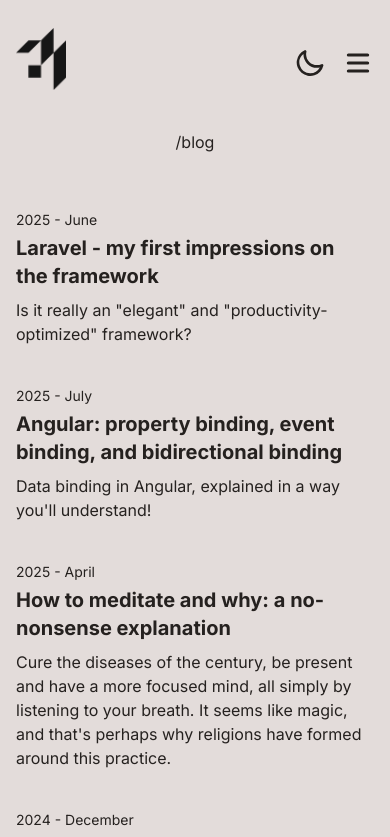
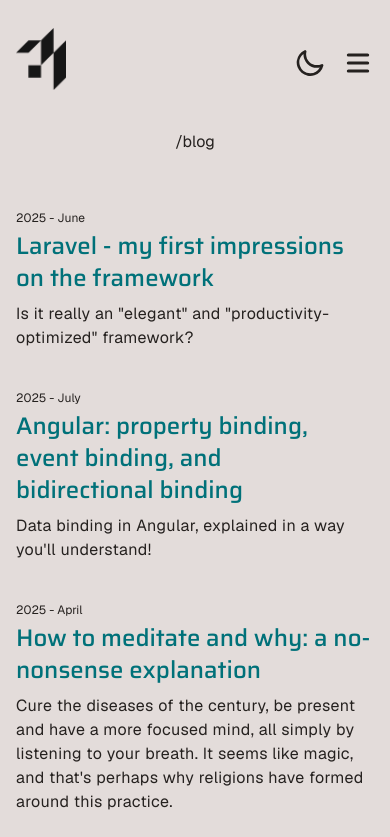
Before and after one commit to codigoisaac/isaacmuniz.pro, a Next.js app: page /blog in a window 390 px wide. Shown: the top 837 px of the page. Built offline with nearby package versions, Linux system fonts and the light colour scheme.

Commit message:
use better fonts

```diff
--- a/app/blog/[slug]/page.tsx
+++ b/app/blog/[slug]/page.tsx
@@ -18,9 +18,11 @@ export default async function BlogPostPage(props: PageProps) {
 
   return (
     <>
-      <div className="badge badge-sm badge-secondary">/blog/{params.slug}</div>
+      <div className="font-geistMono badge badge-sm badge-secondary">
+        /blog/{params.slug}
+      </div>
 
-      <div className="mb-5 mt-1.5 text-4xl md:text-5xl text-primary leading-14">
+      <div className="font-saira mb-5 mt-1.5 text-4xl md:text-5xl text-primary leading-14">
         {post.title}
       </div>
 
--- a/app/blog/page.tsx
+++ b/app/blog/page.tsx
@@ -15,14 +15,18 @@ export default function BlogPage() {
           className="flex flex-col gap-1 mb-10"
         >
           {/* Date */}
-          <div className="text-sm text-gray-400">{post.date.toString()}</div>
+          <div className="text-xs text-gray-400">{post.date.toString()}</div>
 
           <div className="flex flex-col gap-2">
             {/* Title */}
-            <div className="text-xl font-bold text-pretty">{post.title}</div>
+            <div className="font-saira text-2xl font-medium text-pretty text-primary">
+              {post.title}
+            </div>
 
             {/* Excerpt */}
-            <div className="text-pretty text-gray-400">{post.excerpt}</div>
+            <div className="text-pretty tracking-wide text-gray-400">
+              {post.excerpt}
+            </div>
           </div>
         </Link>
       ))}
--- a/app/globals.css
+++ b/app/globals.css
@@ -1,6 +1,5 @@
 @import "tailwindcss";
 @plugin "daisyui" {
-  themes: all;
 }
 
 @plugin "daisyui/theme" {
@@ -74,10 +73,10 @@
 }
 
 @theme {
-  --font-sans: var(--font-geist-sans);
-  --font-mono: var(--font-geist-mono);
-  --font-transducer: "Transducer", sans-serif;
-  --font-transducer-entended: "TransducerExtended", sans-serif;
+  --font-transducer: var(--font-transducer);
+  --font-transducer-extended: var(--font-transducer-extended);
+  --font-saira: var(--font-saira);
+  --font-geistMono: var(--font-geistMono);
 
   --color-*: initial;
 
@@ -118,13 +117,3 @@
 body {
   font-family: Arial, Helvetica, sans-serif;
 }
-
-@font-face {
-  font-family: Transducer;
-  /* src: url("/static/fonts/transducer/transducer-regular.otf"); */
-  src: url("/fonts/transducer/transducer-regular.otf");
-}
-@font-face {
-  font-family: TransducerExtended;
-  src: url("/fonts/transducer/transducer-extendedregular.otf");
-}
--- a/app/layout.tsx
+++ b/app/layout.tsx
@@ -1,11 +1,40 @@
 import "./globals.css";
 import AppHeader from "@/components/layout/AppHeader";
 import type { Metadata } from "next";
-import { Inter } from "next/font/google";
+import localFont from "next/font/local";
+import { Saira, Geist, Geist_Mono } from "next/font/google";
 import ThemeProvider from "../context/ThemeProvider";
 import clsx from "clsx";
 
-const inter = Inter({ subsets: ["latin"] });
+const transducer = localFont({
+  src: "../public/fonts/transducer/transducer-regular.otf",
+  variable: "--font-transducer",
+  display: "swap",
+});
+
+const transducerExtended = localFont({
+  src: "../public/fonts/transducer/transducer-extendedregular.otf",
+  variable: "--font-transducer-extended",
+  display: "swap",
+});
+
+const saira = Saira({
+  subsets: ["latin"],
+  display: "swap",
+  variable: "--font-saira",
+});
+
+const geist = Geist({
+  subsets: ["latin"],
+  display: "swap",
+  variable: "--font-geist",
+});
+
+const geistMono = Geist_Mono({
+  subsets: ["latin"],
+  display: "swap",
+  variable: "--font-geistMono",
+});
 
 export const metadata: Metadata = {
   title: "Create Next App",
@@ -22,8 +51,12 @@ export default function RootLayout({
       <ThemeProvider>
         <body
           className={clsx(
-            inter.className,
-            "mx-auto max-w-3xl px-4 sm:px-6 xl:max-w-5xl xl:px-0",
+            transducer.variable,
+            transducerExtended.variable,
+            saira.variable,
+            geist.className, // default font
+            geistMono.variable,
+            "mx-auto max-w-3xl px-4 sm:px-6 xl:max-w-5xl xl:px-0 antialiased",
           )}
         >
           <AppHeader />
--- a/components/layout/AppHeader.tsx
+++ b/components/layout/AppHeader.tsx
@@ -24,7 +24,7 @@ const ThemeSwitcher = dynamic(
 
 export default function AppHeader() {
   return (
-    <header className="font-transducer sticky top-0 z-50 flex w-full items-center justify-between pb-10 pt-7">
+    <header className="sticky top-0 z-50 flex w-full items-center justify-between pb-10 pt-7">
       {/* Logo and title */}
       <Link href="/" aria-label={siteMetadata.headerTitle}>
         <div className="flex items-center justify-between">
@@ -33,7 +33,7 @@ export default function AppHeader() {
           </div>
 
           {typeof siteMetadata.headerTitle === "string" ? (
-            <div className="font-transducer-entended hidden h-6 text-2xl sm:block">
+            <div className="font-transducer-extended hidden h-6 text-2xl sm:block">
               {siteMetadata.headerTitle}
             </div>
           ) : (
@@ -43,7 +43,7 @@ export default function AppHeader() {
       </Link>
 
       {/* Links */}
-      <div className="flex items-center space-x-4 leading-5 md:-mr-6 md:space-x-6 mt-2">
+      <div className="font-transducer flex items-center space-x-4 leading-5 md:-mr-6 md:space-x-6 mt-2">
         <div className="no-scrollbar hidden max-w-40 items-center gap-x-4 overflow-x-auto md:flex md:max-w-72 lg:max-w-96">
           {headerNavLinks
             .filter((link) => link.href !== "/")
```
